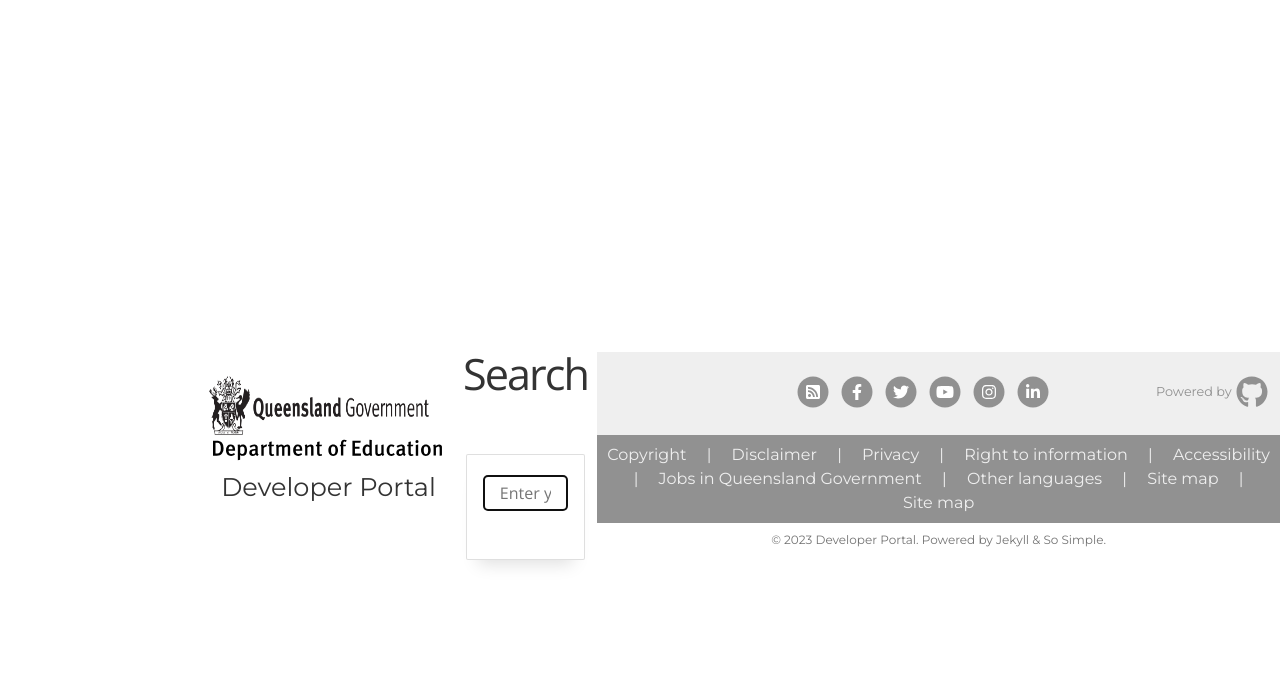
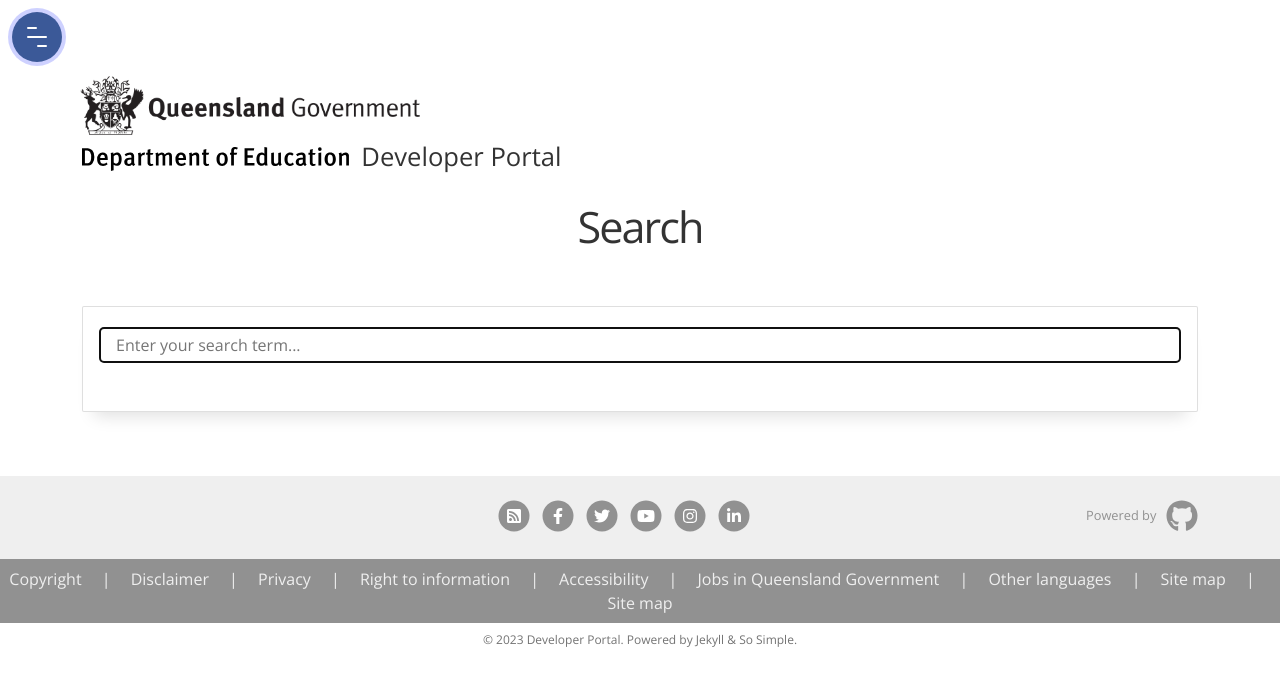
Before and after one commit to QED-DeveloperPortal/qed-developer-portal, a Jekyll site: the page built from search.md, in a window 1280 px wide. Shown: the top 686 px of the page. Built offline with Jekyll 4.4.1, drawn with Linux system fonts in a browser that asks for light colours; some web fonts are replaced; comment, search, counter and statistics services are not loaded.

Commit message:
Letzz Geauxxxxx

```diff
--- a/_includes/navigation.html
+++ b/_includes/navigation.html
@@ -1,4 +1,4 @@
-{% if site.data.navigation %}
+<!-- {% if site.data.navigation %}
   <div class="navigation-wrapper">
     <a href="#menu-toggle" id="menu-toggle">{{ site.data.text[site.locale].menu_label | default: 'Menu' }}</a>
     <nav id="primary-nav" class="site-nav animated drop">
@@ -13,5 +13,5 @@
         {%- endfor -%}
       </ul>
     </nav>
-  </div><!-- /.navigation-wrapper -->
-{% endif %}
+  </div>
+{% endif %} -->
--- a/_layouts/default.html
+++ b/_layouts/default.html
@@ -9,6 +9,33 @@
   {% include head.html %}
 
   <body class="layout--{{ page.layout | default: layout.layout }}{% if page.classes or layout.classes %}{{ page.classes | default: layout.classes | join: ' ' | prepend: ' ' }}{% endif %} {% if page.entries_layout == 'grid' %}page--wide{% endif %} {{ page.title | slugify }}">
+    <div class="list-container">
+      <button class="more-button" aria-label="Menu Button">
+        <div class="menu-icon-wrapper">
+          <div class="menu-icon-line half first"></div>
+          <div class="menu-icon-line"></div>
+          <div class="menu-icon-line half last"></div>
+        </div>
+      </button>
+      <ul class="more-button-list">
+        <li class="more-button-list-item">
+          <svg xmlns="http://www.w3.org/2000/svg" width="20" height="20" viewBox="0 0 24 24" fill="none" stroke="currentColor" stroke-width="2" stroke-linecap="round" stroke-linejoin="round" class="feather feather-settings">
+            <circle cx="12" cy="12" r="3"/>
+            <path d="M19.4 15a1.65 1.65 0 00.33 1.82l.06.06a2 2 0 010 2.83 2 2 0 01-2.83 0l-.06-.06a1.65 1.65 0 00-1.82-.33 1.65 1.65 0 00-1 1.51V21a2 2 0 01-2 2 2 2 0 01-2-2v-.09A1.65 1.65 0 009 19.4a1.65 1.65 0 00-1.82.33l-.06.06a2 2 0 01-2.83 0 2 2 0 010-2.83l.06-.06a1.65 1.65 0 00.33-1.82 1.65 1.65 0 00-1.51-1H3a2 2 0 01-2-2 2 2 0 012-2h.09A1.65 1.65 0 004.6 9a1.65 1.65 0 00-.33-1.82l-.06-.06a2 2 0 010-2.83 2 2 0 012.83 0l.06.06a1.65 1.65 0 001.82.33H9a1.65 1.65 0 001-1.51V3a2 2 0 012-2 2 2 0 012 2v.09a1.65 1.65 0 001 1.51 1.65 1.65 0 001.82-.33l.06-.06a2 2 0 012.83 0 2 2 0 010 2.83l-.06.06a1.65 1.65 0 00-.33 1.82V9a1.65 1.65 0 001.51 1H21a2 2 0 012 2 2 2 0 01-2 2h-.09a1.65 1.65 0 00-1.51 1z"/>
+          </svg>
+          <span>Menu</span>
+        </li>
+        {%- for link in site.data.navigation -%}
+          {%- if link.url contains '://' -%}
+            {%- assign url = link.url -%}
+          {%- else -%}
+            {%- assign url = link.url | relative_url -%}
+          {%- endif -%}
+          <li class="more-button-list-item"><span class="{{ link.fa-icon }}" style="margin-right: 8px;"></span><a href="{{ url }}">{{ link.title }}</a></li>
+        {%- endfor -%}
+      </ul>
+    </div>
+
     {% include skip-links.html %}
     {% include navigation.html %}
     {% include masthead.html %}
--- a/_sass/so-simple/_navigation.scss
+++ b/_sass/so-simple/_navigation.scss
@@ -3,22 +3,11 @@
 * { box-sizing: border-box; }
 
 $body-bg: #84a0f4;
-$button-bg: #5c67ff;
+$button-bg: #3b5998;
 $list-bg: #fff;
 $text-color: #1c3991;
 $text-color-hover: #5c67ff;
 $menu-icon-transition: transform 300ms cubic-bezier(0.52, -0.80, 0.52, 0.52);
-
-body {
-  width: 100%;
-  height: 100vh;
-  display: flex;
-  align-items: center;
-  justify-content: center;
-  background-color: $body-bg;
-  background-image: linear-gradient(to top, #84a0f4 0%, #c2e9fb 100%);
-  font-family: 'Montserrat', sans-serif;
-}
 
 .list-container {
   position: relative;
@@ -63,6 +52,7 @@
   border-radius: 50%;
   width: 50px;
   height: 50px;
+  margin: 12px;
   border: none;
   padding: 0;
   cursor: pointer;
@@ -73,7 +63,6 @@
   color: #fff;
   position: relative;
   z-index: 2;
-
 
   &:hover, &:focus {
     box-shadow: 0px 0px 0px 8px rgba(92,103,255,0.3);
@@ -86,17 +75,20 @@
     background-color: $list-bg;
     border-radius: 8px;
     list-style-type: none;
-    width: 140px;
-    height: 170px;
+    // width: 140px;
+    // height: 170px;
     box-shadow: 0px 0px 4px 4px rgba(150, 157, 249, 0.16);
-    padding: 0;
+    // padding: 0;
     padding: 6px;
     position: absolute;
-    right: 24px;
-    bottom: 0;
+    // right: 24px;
+    left: 24px;
+    // bottom: 0;
+    top: 0;
     opacity: 0;
     transform: scale(0);
-    transform-origin: bottom right;
+    // transform-origin: bottom right;
+    transform-origin: top left;
     transition : all .3s ease .1s;
 
     li { opacity: 0; }
@@ -161,22 +153,22 @@
   }
 }
 
-.socials {
-  position: fixed;
-  bottom: 16px;
-  right: 16px;
-  display: flex;
-  align-items: center;
-}
+// .socials {
+//   position: fixed;
+//   bottom: 16px;
+//   right: 16px;
+//   display: flex;
+//   align-items: center;
+// }
 
-.social-link {
-  color: #fff;
-  display: flex;
-  align-items: center;
-  cursor: pointer;
-  text-decoration: none;
-  margin-right: 12px;
-}
+// .social-link {
+//   color: #fff;
+//   display: flex;
+//   align-items: center;
+//   cursor: pointer;
+//   text-decoration: none;
+//   margin-right: 12px;
+// }
 
 .menu-icon-wrapper {
   border-radius: 2px;
--- a/_sass/so-simple/_page.scss
+++ b/_sass/so-simple/_page.scss
@@ -90,7 +90,7 @@
   text-align: center;
   margin-top: (-1 * $site-logo-height) / 2;
   opacity: 0.7;
-  z-index: 1;
+  z-index: -1;
 
   @include breakpoint($medium) {
     margin-top: (-1.5 * $site-logo-height) / 2;
```
Also changed, not shown: other parts of _layouts/default.html (+5 -0 lines).
